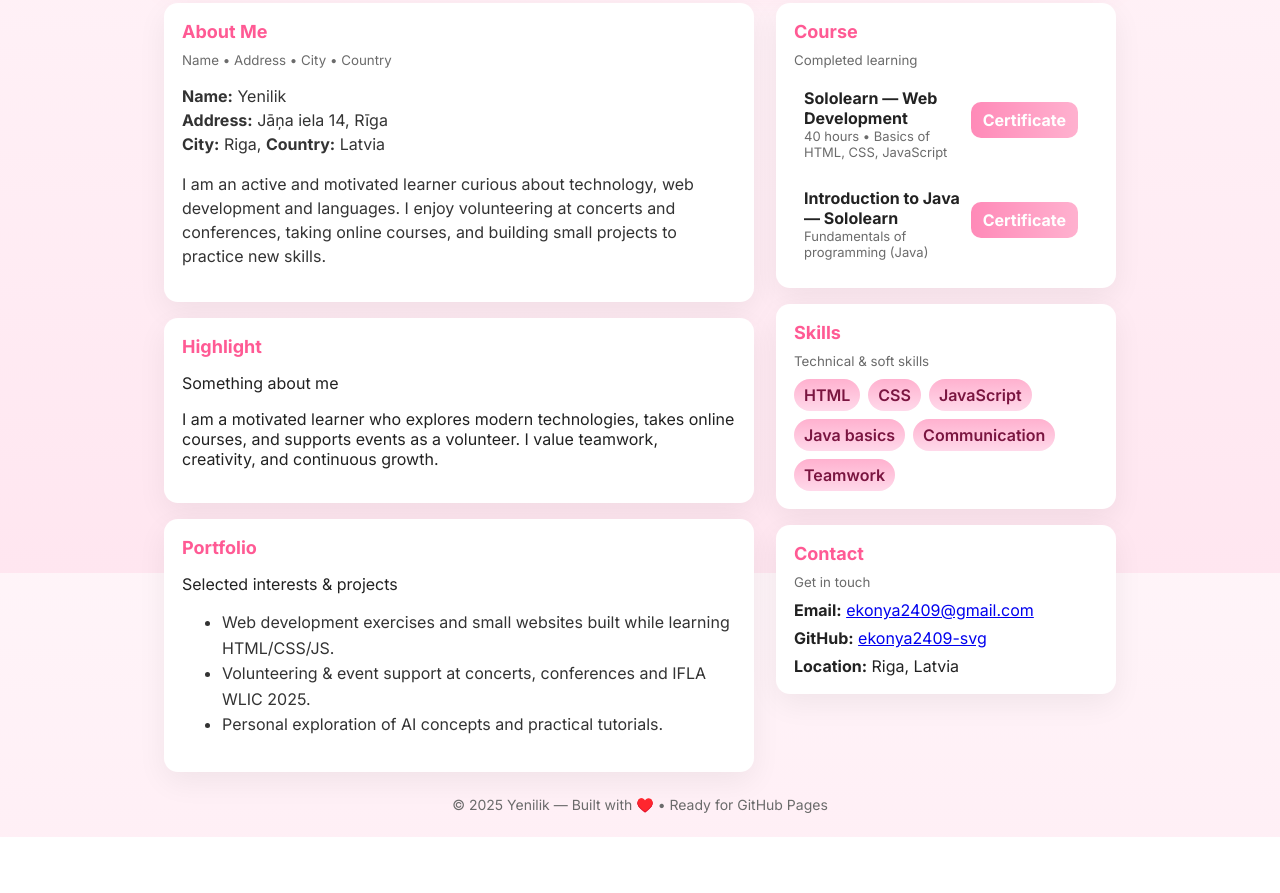
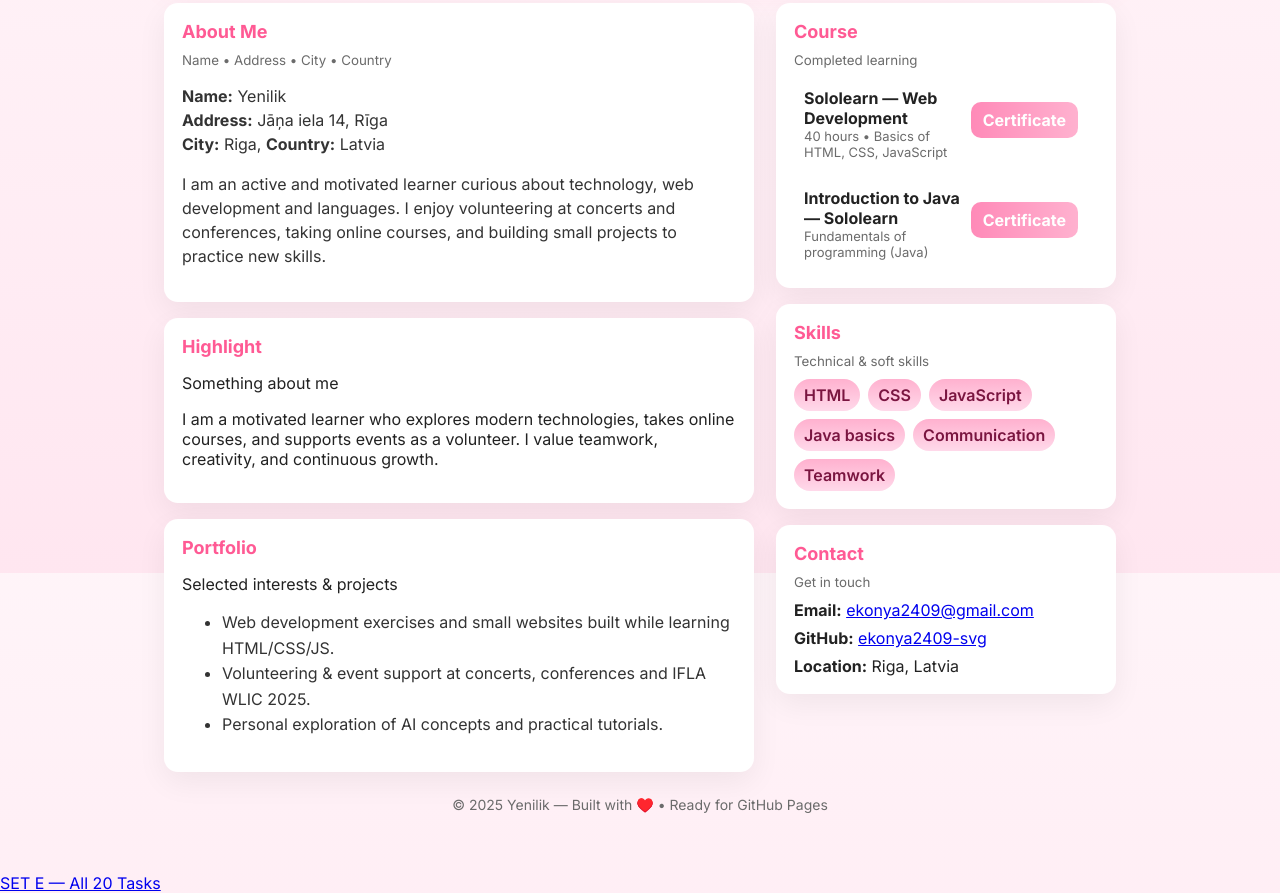
Before and after one commit to ekonya2409-svg/Eko2, a plain HTML site: page task.html in a window 1280 px wide. Shown: the part 263-1156 px from the top of the page. Before the commit the page ends 1100 px from the top, so only its background shows below. Drawn offline with Linux system fonts and the light colour scheme.

Commit message:
Update task.html

```diff
--- a/task.html
+++ b/task.html
@@ -158,3 +158,4 @@
   </div>
 </body>
 </html>
+<a class="task" href="set-e-tasks.html">SET E — All 20 Tasks</a>
```
